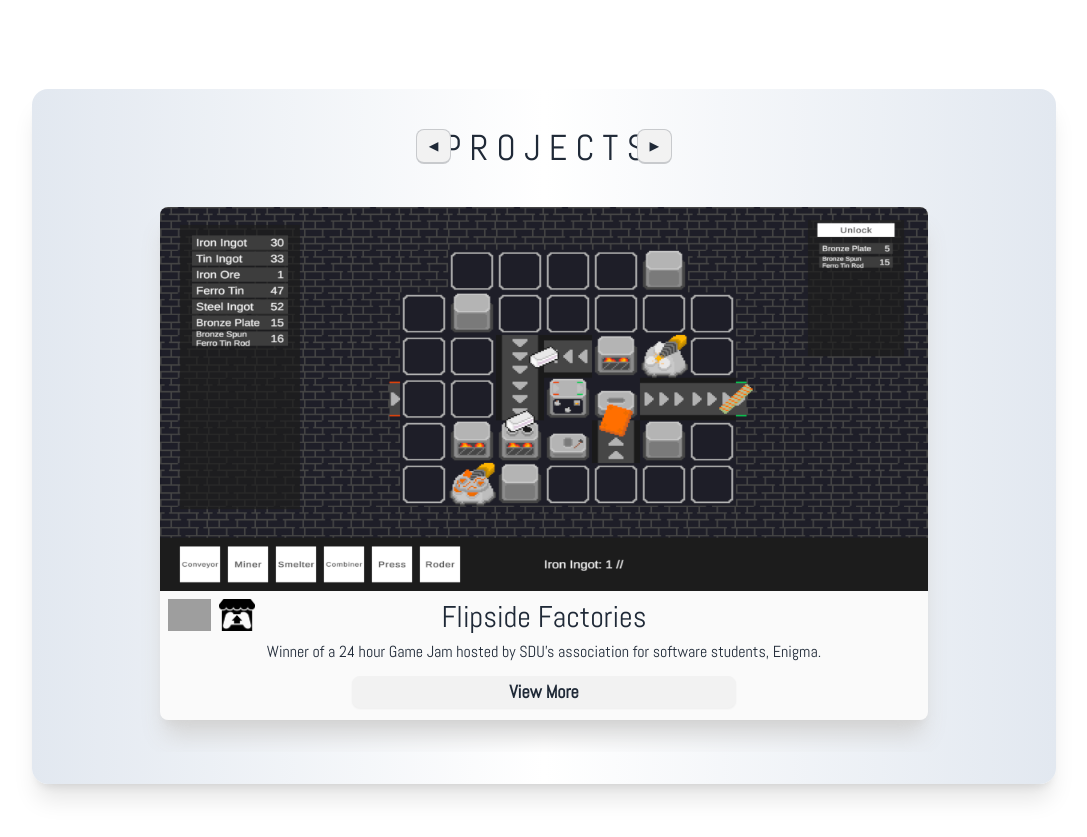
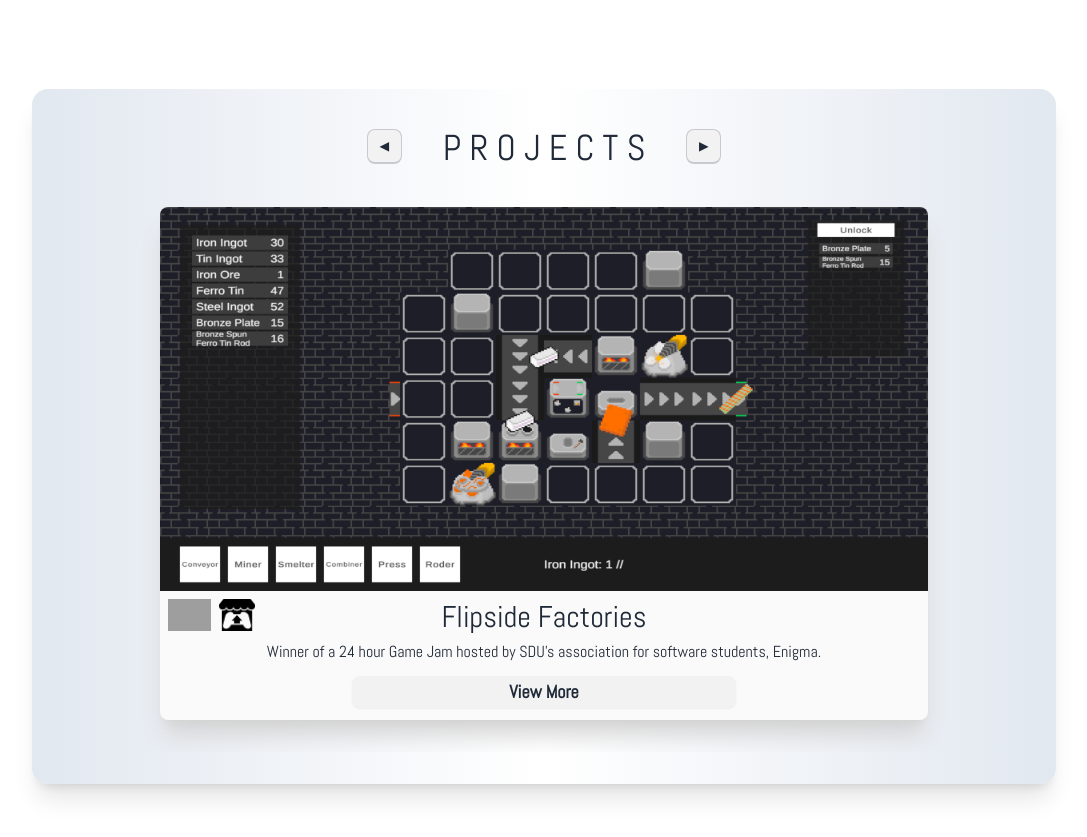
Before and after one commit to LasseGH22/CV-Projekt, an Angular app: page / in a window 1280 px wide. Shown: the part 780-1617 px from the top of the page, without its empty margins (96-1183 px from the left). Built offline with nearby package versions, Linux system fonts and the light colour scheme; grey boxes are pictures that could not be loaded; a web font is replaced by a local one.

Commit message:
start of projects responsiveness

```diff
--- a/src/app/intro/intro.component.html
+++ b/src/app/intro/intro.component.html
@@ -28,7 +28,6 @@
                     ">
                         Software Engineer
                         <span class="absolute flex font-style: italic -top-1 text-xs -left-[50%]
-
                             lg:text-sm lg:-left-[50%]
                         ">Soon To Be</span>
                     </p>
--- a/src/app/projects/projects.component.html
+++ b/src/app/projects/projects.component.html
@@ -1,11 +1,13 @@
 <div id="projects" class="font-[abel] w-full h-screen flex justify-center items-center">
     <div class="h-fit w-[80%] py-8 bg-gradient-to-r from-slate-200 via-white to-slate-200 text-center rounded-2xl shadow-xl">
-        <div class="flex justify-center relative">
-            <h1 class="text-center text-4xl">P R O J E C T S</h1>
-            <div class="flex justify-between absolute w-[25%] top-2">
-                <kbd class="kbd">◀︎</kbd>
-                <kbd class="kbd">▶︎</kbd>
-            </div>
+        <div class="flex justify-center">
+            <h1 class="text-center text-4xl relative flex justify-center">P R O J E C T S
+                <span class="flex justify-between absolute w-[175%] top-2">
+                    <kbd class="kbd kbd-md">◀︎</kbd>
+                    <kbd class="kbd kbd-md">▶︎</kbd>
+                </span>
+            </h1>
+
         </div>
 
         <div class="carousel carousel-center max-w-full py-8 px-6 relative">
```
